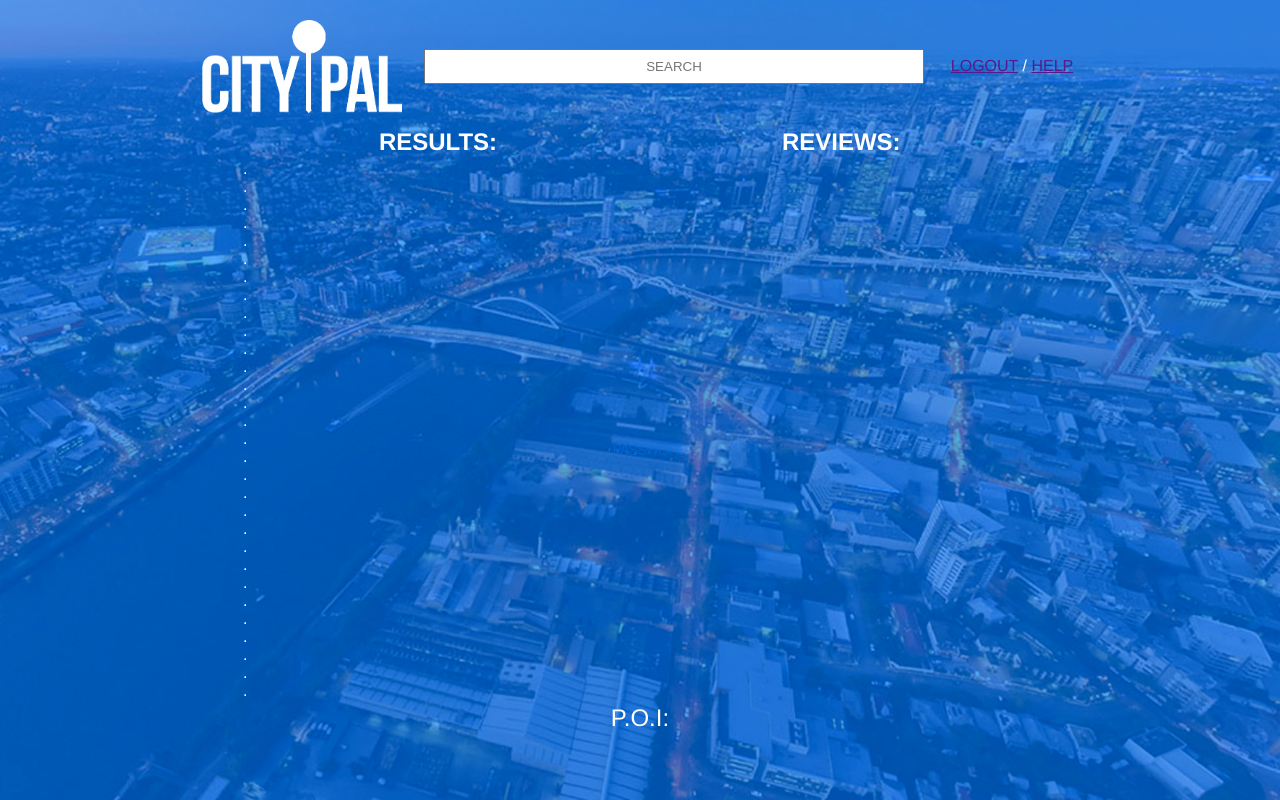
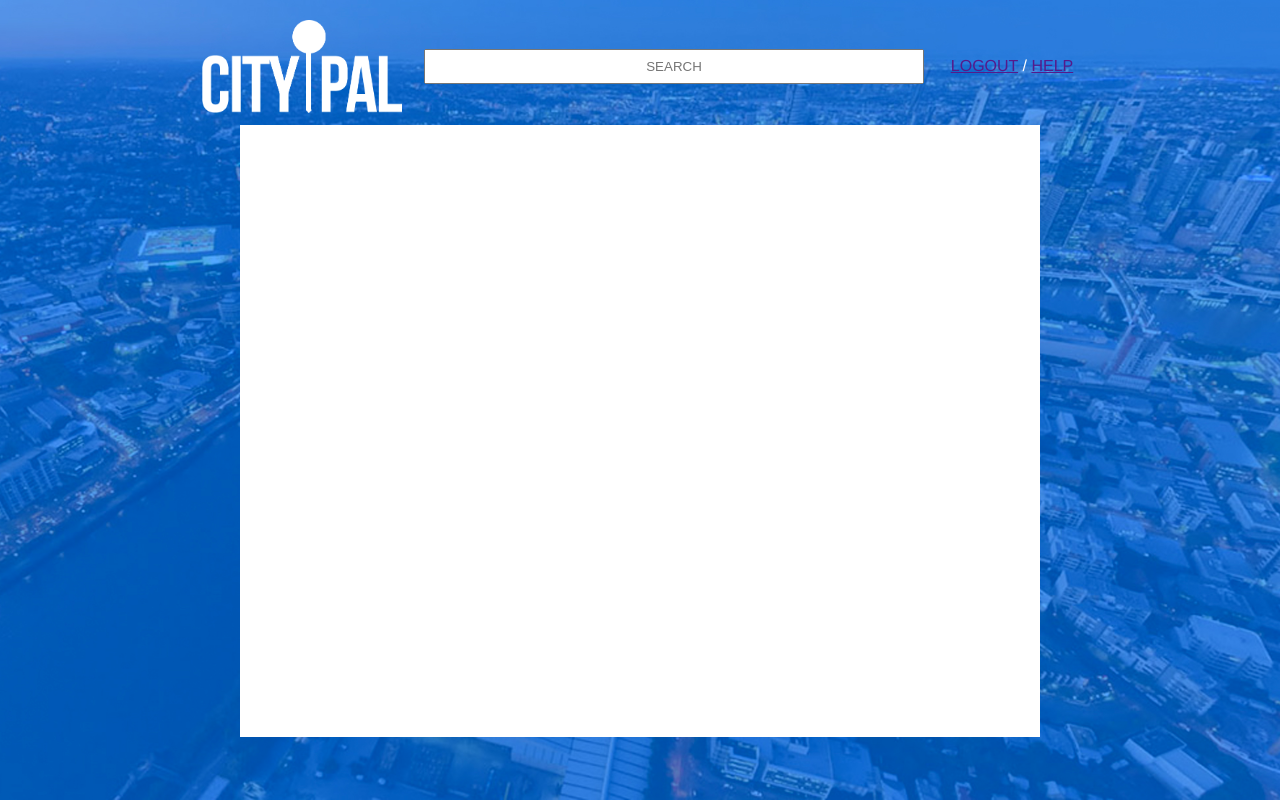
Before and after one commit to jakuv/seventy-three, a Django app: page /citypalapplication/ in a window 1280 px wide. Run offline with Django 3.2, Linux system fonts and the light colour scheme.

Commit message:
table colour
table color and txet colour

```diff
--- a/CityPalApp/citypalapplication/templates/landingpage/home.html
+++ b/CityPalApp/citypalapplication/templates/landingpage/home.html
@@ -30,16 +30,16 @@
 			</td>
 		</tr>
 	</table>
-	<table id="results" align="center" width="800">
+	<table id="results" align="center" width="800" bgcolor="#FFFFFF">
 		<tr>
 			<th align="center">
-			<font size="5">RESULTS:</font>
+			<font size="5"><p style="color:white;">RESULTS:</p></font>
 			</th>
-			<th align="center">
+			<th align="center" width="500">
 			<!-- Space for the map -->
 			</th>
 			<th align="center">
-			<font size="5">REVIEWS:</font>
+			<font size="5"><p style="color:white;">REVIEWS:</p></font>
 			</th>
 		</tr>
 		<tr>
@@ -49,9 +49,11 @@
 			<!-- haha-->
 			</td>
 		</tr>
+		</table>
+		<table id="poi" align="center" width="800" bgcolor="#ffffff">
 		<tr>
-			<td align="center" colspan="3">
-			<font size="5">P.O.I:</font>
+			<td align="left">
+			<font size="5"><p style="color:white;">P.O.I:</p></font>
 			</td>
 		</tr>
 	</table>
```
